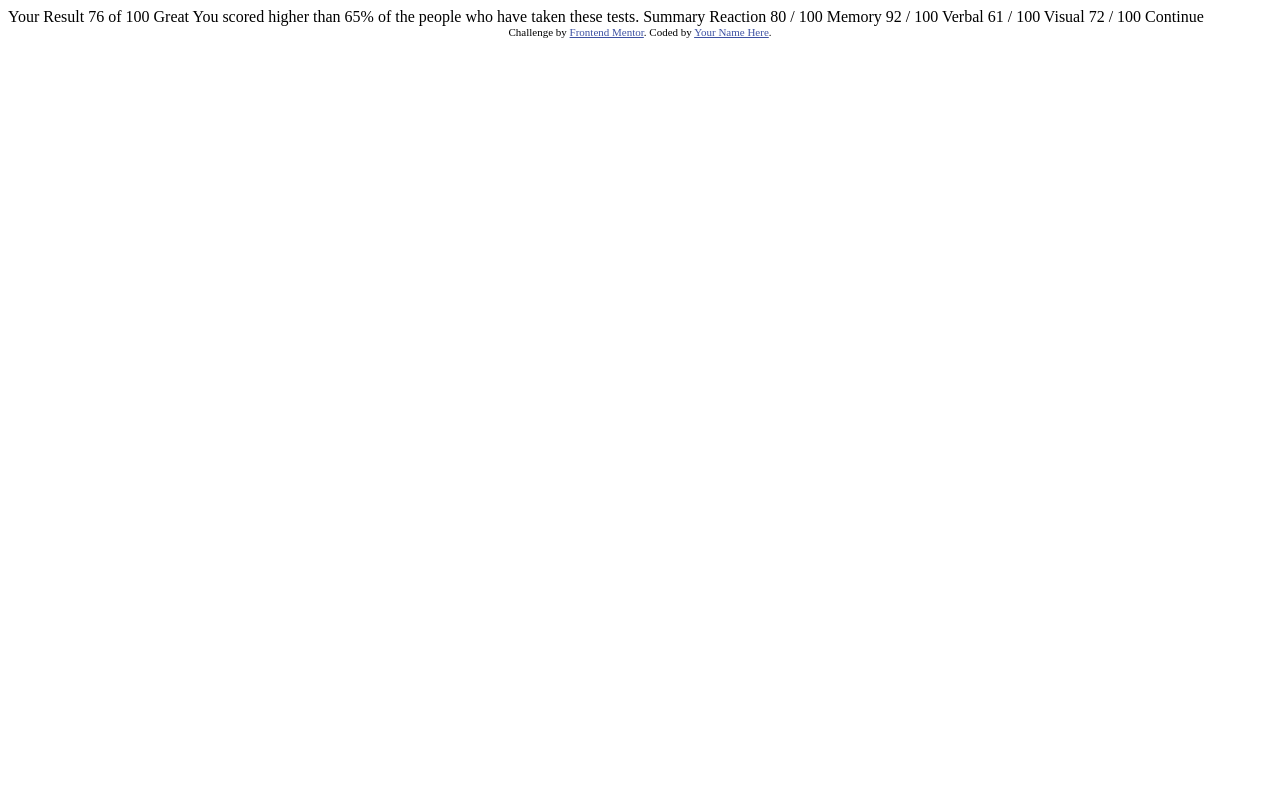
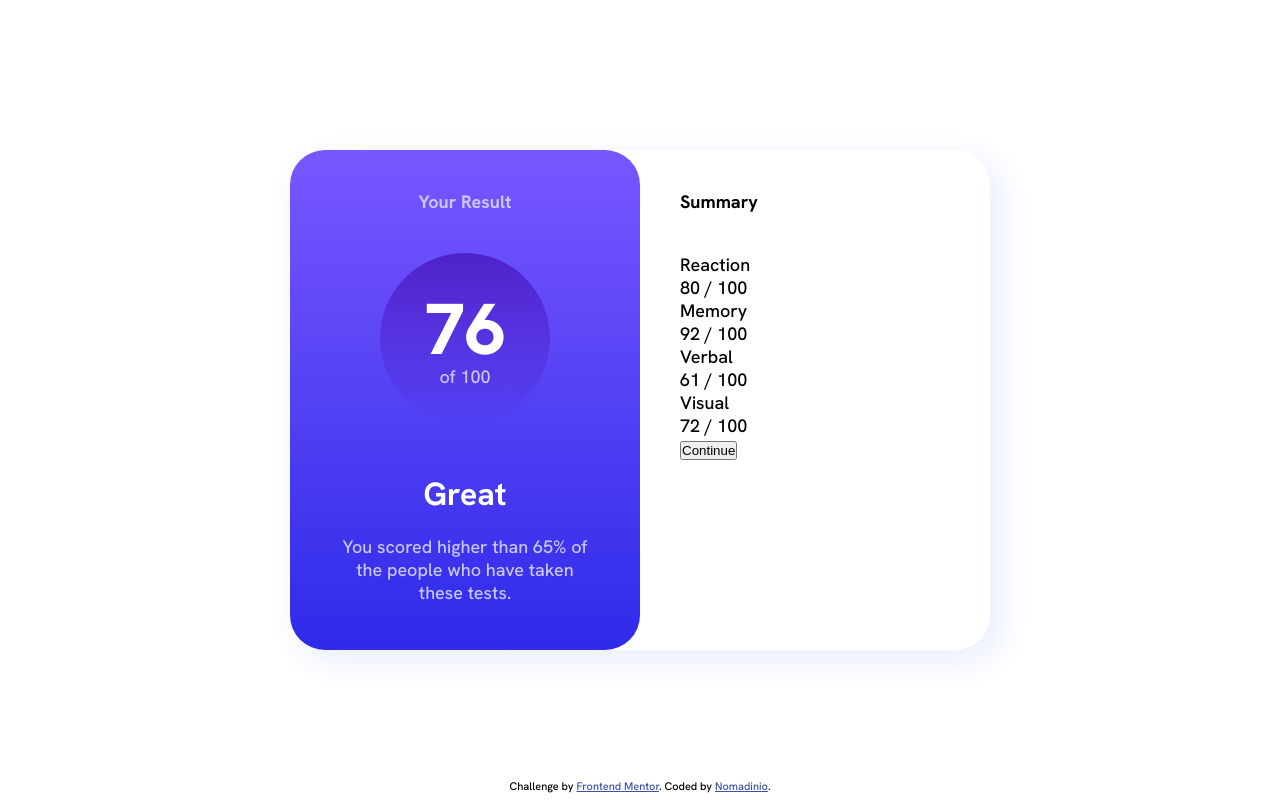
Before and after one commit to Nomadinio0/results-summary-component-main, a plain HTML site: page index.html in a window 1280 px wide. Drawn offline with Linux system fonts and the light colour scheme.

Commit message:
result box done

```diff
--- a/index.html
+++ b/index.html
@@ -1,47 +1,56 @@
 <!DOCTYPE html>
 <html lang="en">
+
 <head>
   <meta charset="UTF-8">
-  <meta name="viewport" content="width=device-width, initial-scale=1.0"> <!-- displays site properly based on user's device -->
+  <meta name="viewport" content="width=device-width, initial-scale=1.0">
+  <link rel="icon" type="image/png" sizes="32x32" href="./assets/images/favicon-32x32.png">
+  <title>Frontend Mentor | Results summary component</title>
+  <link rel="preconnect" href="https://fonts.googleapis.com">
+  <link rel="preconnect" href="https://fonts.gstatic.com" crossorigin>
+  <link href="https://fonts.googleapis.com/css2?family=Hanken+Grotesk:wght@500;700;800&display=swap" rel="stylesheet">
+  <link rel="stylesheet" href="./css/style.css">
+</head>
 
-  <link rel="icon" type="image/png" sizes="32x32" href="./assets/images/favicon-32x32.png">
-
-  <title>Frontend Mentor | Results summary component</title>
-
-  <!-- Feel free to remove these styles or customise in your own stylesheet 👍 -->
-  <style>
-    .attribution { font-size: 11px; text-align: center; }
-    .attribution a { color: hsl(228, 45%, 44%); }
-  </style>
-</head>
 <body>
-
-  Your Result
-  76
-  of 100
-
-  Great
-  You scored higher than 65% of the people who have taken these tests.
-
-  Summary
-
-  Reaction
-  80 / 100
-
-  Memory
-  92 / 100
-
-  Verbal
-  61 / 100
-
-  Visual
-  72 / 100
-
-  Continue
-
+  <div class="content">
+    <div class="result">
+      <p class="heading">Your Result</p>
+      <div class="result__score">
+        <p><span>76</span><br> of 100</p>
+      </div>
+      <div class="result__rank">
+        <p><span>Great</span></p>
+        <p>You scored higher than 65% of the people who have taken these tests.</p>
+      </div>
+    </div>
+    <div class="summary">
+      <p class="heading">Summary</p>
+      <div class="summary__skill">
+        <p class="title">Reaction</p>
+        <p class="score">80 / 100</p>
+      </div>
+      <div class="summary__skill">
+        <p class="title">Memory</p>
+        <p class="score">92 / 100</p>
+      </div>
+      <div class="summary__skill">
+        <p class="title">Verbal</p>
+        <p class="score">61 / 100</p>
+      </div>
+      <div class="summary__skill">
+        <p class="title">Visual</p>
+        <p class="score">72 / 100</p>
+      </div>
+      <button>Continue</button>
+    </div>
+  </div>
+</body>
+<footer>
   <div class="attribution">
     Challenge by <a href="https://www.frontendmentor.io?ref=challenge" target="_blank">Frontend Mentor</a>.
-    Coded by <a href="#">Your Name Here</a>.
+    Coded by <a href="https://github.com/Nomadinio0" target="_blank">Nomadinio</a>.
   </div>
-</body>
+</footer>
+
 </html>
--- /dev/null
+++ b/sass/_colors.scss
@@ -0,0 +1,21 @@
+//------------Primary
+$lightRed: hsl(0, 100%, 67%);
+$orange: hsl(39, 100%, 56%);
+$greenTeal: hsl(166, 100%, 37%);
+$cobaltBlue: hsl(234, 85%, 45%);
+
+//-----------Gradients
+
+// Backgrund
+$slateBlueBG: hsl(252, 100%, 67%);
+$royalBlueBG: hsl(241, 81%, 54%);
+
+//Circle
+$violetBlue: hsla(256, 72%, 46%, 1);
+$persianBlue: hsla(241, 72%, 46%, 0);
+
+//------------Neutral
+$white: hsl(0, 0%, 100%);
+$paleBlue: hsl(221, 100%, 96%);
+$lavender: hsl(241, 100%, 89%);
+$darkBlue: hsl(224, 30%, 27%);
--- /dev/null
+++ b/sass/style.scss
@@ -0,0 +1,103 @@
+@import 'colors';
+
+* {
+	box-sizing: border-box;
+	margin: 0;
+	padding: 0;
+}
+
+.attribution {
+	position: absolute;
+	bottom: 0;
+	left: 50%;
+	transform: translate(-50%, -50%);
+	font-size: 11px;
+	text-align: center;
+}
+
+.attribution a {
+	color: hsl(228, 45%, 44%);
+}
+
+html {
+	font-size: 18px;
+	font-family: 'Hanken Grotesk', sans-serif;
+}
+
+body {
+	position: relative;
+	height: 100vh;
+
+	.content {
+		position: absolute;
+		top: 50%;
+		left: 50%;
+		transform: translate(-50%, -50%);
+		display: flex;
+		align-items: center;
+		justify-content: center;
+		height: 500px;
+		width: 700px;
+		border-radius: 35px;
+		box-shadow: 10px 10px 30px 5px rgba(235, 241, 255, 1);
+
+		.result,
+		.summary {
+			width: 50%;
+			height: 100%;
+		}
+
+		.result {
+			text-align: center;
+			background: linear-gradient($slateBlueBG, $royalBlueBG);
+			border-radius: 35px;
+			color: $lavender;
+
+			.heading {
+				padding: 40px 0;
+				font-weight: 700;
+			}
+
+			&__score {
+				margin: auto;
+				width: 170px;
+				height: 170px;
+				background: linear-gradient($violetBlue, $persianBlue);
+				border-radius: 85px;
+				align-items: center;
+
+				p {
+					padding-top: 40px;
+
+					span {
+						color: $white;
+						font-size: 72px;
+						font-weight: 800;
+						line-height: 72px;
+					}
+				}
+			}
+
+			&__rank {
+				padding: 50px;
+
+				span {
+					display: block;
+					padding-bottom: 20px;
+					font-size: 32px;
+					font-weight: 700;
+					color: $white;
+				}
+			}
+		}
+
+		.summary {
+			padding: 0 40px;
+
+			.heading {
+				padding: 40px 0;
+				font-weight: 700;
+			}
+		}
+	}
+}
```
Also changed, not shown: css/style.css (added), 1 other file.
